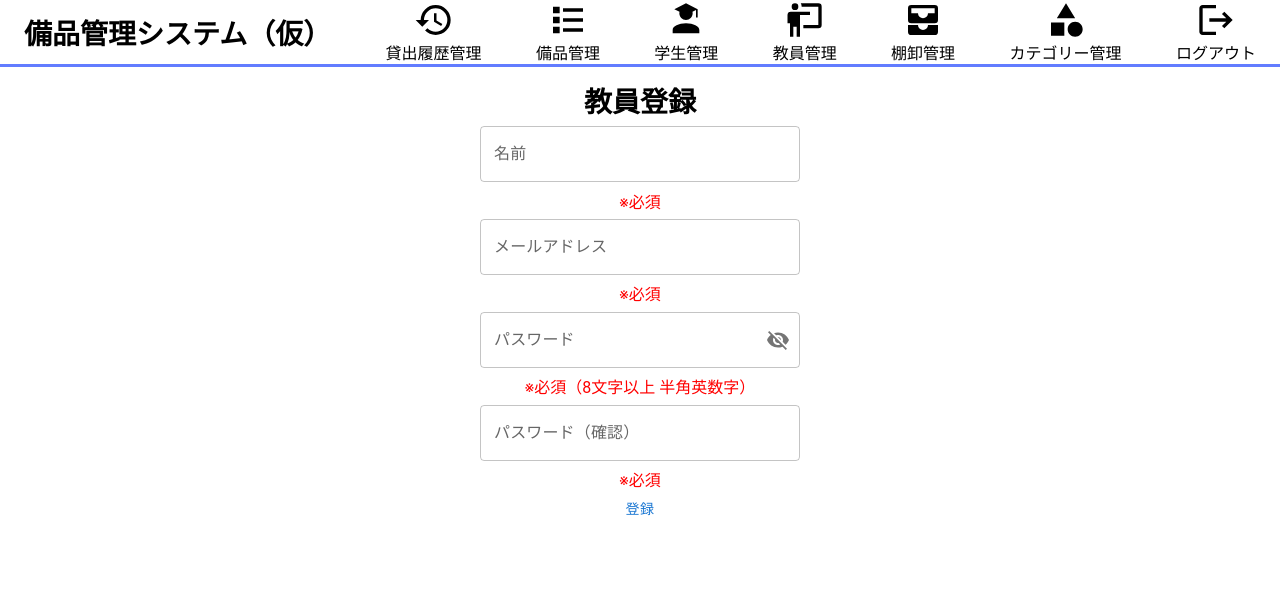
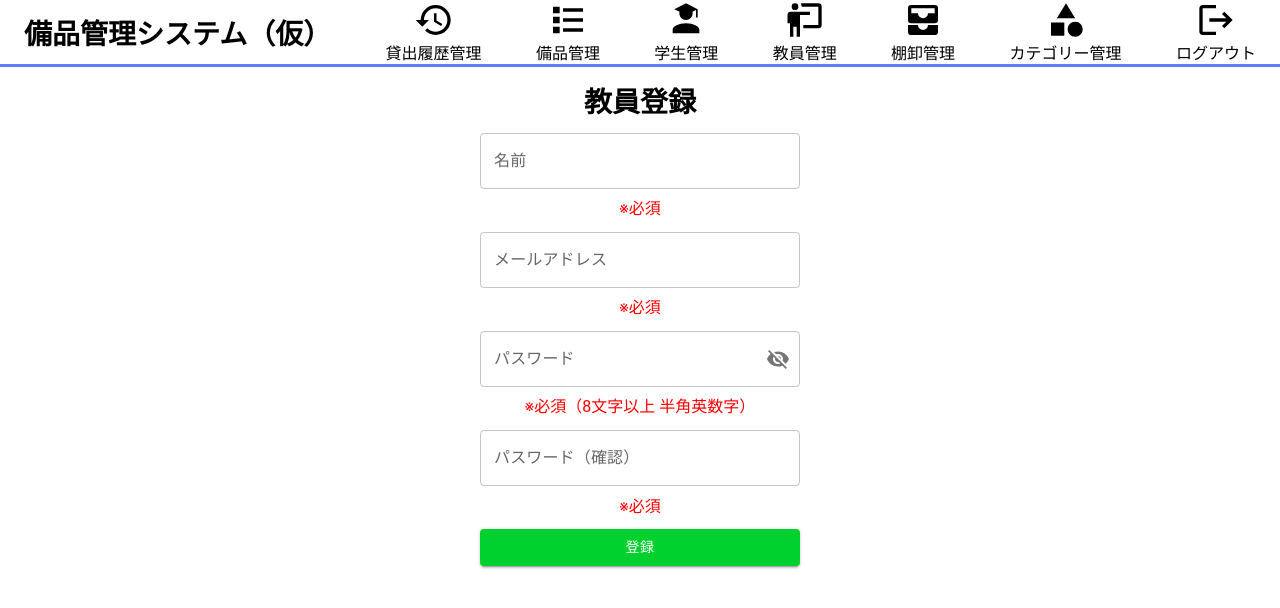
Before and after one commit to takumiTakahata/equipment_management_system, a React (Create React App) app in the folder app/: page /teacher_register in a window 1280 px wide. Shown: the top 608 px of the page. Built offline with nearby package versions, Linux system fonts and the light colour scheme.

Commit message:
buttonのcssを追記

```diff
--- a/app/src/components/teacher_register.css
+++ b/app/src/components/teacher_register.css
@@ -28,7 +28,7 @@ h1 {
 .email_input,
 .pass_input,
 .passch_input {
-  margin-top: 0.5%;
+  margin-top: 1%;
   margin-bottom: 0.5%;
 }
 
@@ -38,3 +38,13 @@ h1 {
 .passch_input_text {
   width: 25%;
 }
+
+.MuiButton-root.register_button {
+  margin-top: 1%;
+  width: 25%;
+  background-color: #00d12e;
+}
+
+.MuiButton-root.register_button:hover {
+  background-color: #00d12e;
+}
--- a/app/src/components/teacher_register.tsx
+++ b/app/src/components/teacher_register.tsx
@@ -203,7 +203,9 @@ function TeacherRegister() {
               <p className="required_txt">※必須</p>
             )}
           </div>
-          <Button type="submit">登録</Button>
+          <Button type="submit" variant="contained" className="register_button">
+            登録
+          </Button>
         </form>
       </div>
     </div>
```
